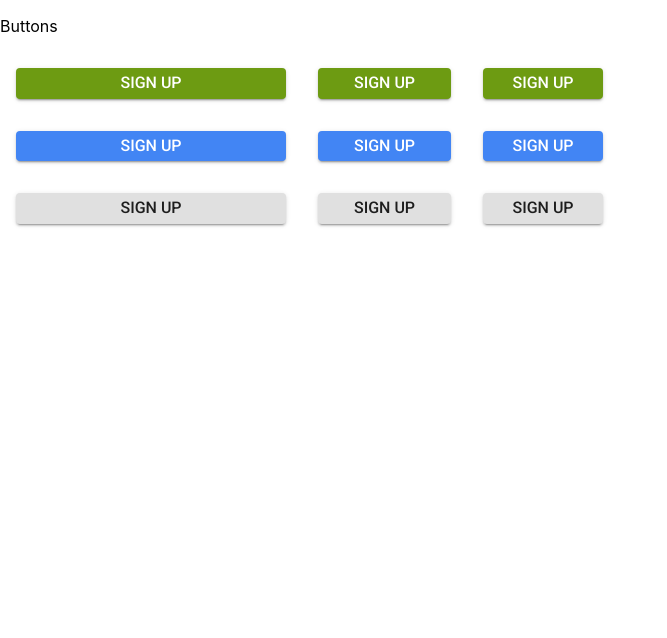
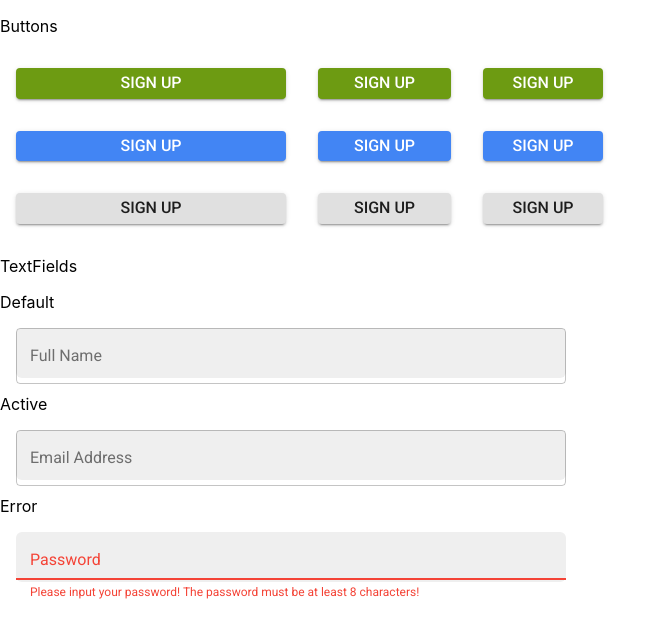
Before and after one commit to Ruslana-Logosha/Task-1, a React (Create React App) app: page / in a window 1280 px wide. Shown: the top 638 px of the page, without its empty margins (0-667 px from the left). Built offline with nearby package versions, Linux system fonts and the light colour scheme.

Commit message:
adds textFields initial

```diff
--- a/package.json
+++ b/package.json
@@ -2,6 +2,7 @@
   "name": "task-1",
   "version": "0.1.0",
   "private": true,
+  "homepage": "https://Ruslana-Logosha.github.io/Task-1/tree/task-1",
   "dependencies": {
     "@material-ui/core": "^4.11.3",
     "@material-ui/styles": "^4.11.3",
@@ -9,6 +10,7 @@
     "@testing-library/react": "^11.2.5",
     "@testing-library/user-event": "^12.7.1",
     "fontsource-roboto": "^4.0.0",
+    "gh-pages": "^3.1.0",
     "react": "^17.0.1",
     "react-dom": "^17.0.1",
     "react-router-dom": "^5.2.0",
@@ -21,7 +23,9 @@
     "start": "react-scripts start",
     "build": "react-scripts build",
     "test": "react-scripts test",
-    "eject": "react-scripts eject"
+    "eject": "react-scripts eject",
+    "predeploy": "npm run build",
+    "deploy": "gh-pages -d build"
   },
   "eslintConfig": {
     "extends": [
--- a/src/components/StoryBook.js
+++ b/src/components/StoryBook.js
@@ -1,12 +1,15 @@
 import React from 'react';
 import Box from './Box';
 import Buttons from './Buttons';
+import TextFields from './TextFields';
 
 export default function StoryBook() {
   return (
     <Box>
       <p>Buttons</p>
       <Buttons />
+      <p>TextFields</p>
+      <TextFields />
     </Box>
   );
 }
--- /dev/null
+++ b/src/components/TextFields.js
@@ -0,0 +1,56 @@
+import React from 'react';
+import TextField from '@material-ui/core/TextField';
+import FormControl from '@material-ui/core/FormControl';
+import FormHelperText from '@material-ui/core/FormHelperText';
+import InputLabel from '@material-ui/core/InputLabel';
+import Input from '@material-ui/core/Input';
+import { makeStyles } from '@material-ui/core/styles';
+import Box from './Box';
+
+const useStyles = makeStyles(theme => ({
+  root: {
+    width: '550px',
+    height: '50px',
+    backgroundColor: '#EFEFEF',
+    borderRadius: '6px',
+    margin: theme.spacing(2),
+    '& label.Mui-focused': {
+      color: '#6D9B12',
+    },
+    // '& .Mui-focused': {
+    //   border: '1px solid #6D9B12',
+    // },
+  },
+}));
+
+export default function TextFields() {
+  const styles = useStyles();
+
+  return (
+    <Box display="flex" flexDirection="column">
+      <span>Default</span>
+      <TextField
+        className={styles.root}
+        label="Full Name"
+        placeholder="Placeholder"
+        variant="outlined"
+      />
+      <span>Active</span>
+      <TextField
+        className={styles.root}
+        label="Email Address"
+        placeholder="Placeholder"
+        variant="outlined"
+      />
+      <span>Error</span>
+      <FormControl className={styles.root} variant="outlined" error>
+        <InputLabel htmlFor="component-error">Password</InputLabel>
+        <Input />
+        <FormHelperText id="component-error-text">
+          Please input your password! The password must be at least 8
+          characters!
+        </FormHelperText>
+      </FormControl>
+    </Box>
+  );
+}
```
Also changed, not shown: 1 other file (tests, documents, lock files or other folders).
